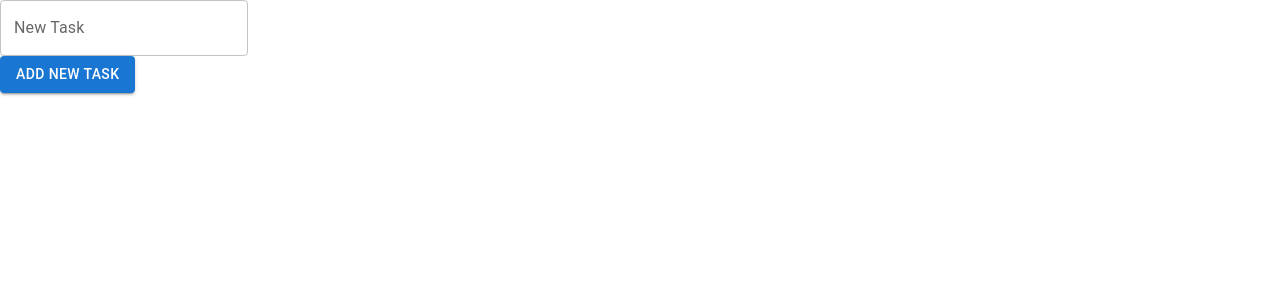
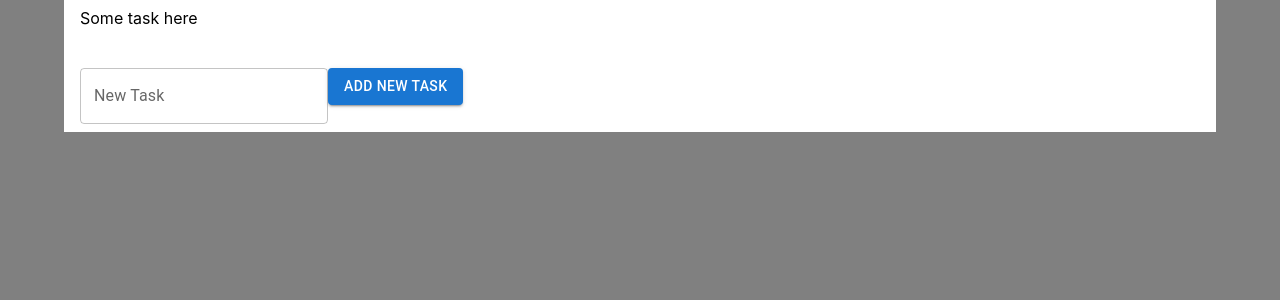
Before and after one commit to acgass/react-task-list, a React (Create React App) app: page / in a window 1280 px wide. Shown: the top 300 px of the page. Built offline with nearby package versions, Linux system fonts and the light colour scheme.

Commit message:
adding stack for the list

```diff
--- a/src/index.css
+++ b/src/index.css
@@ -3,8 +3,10 @@ body {
   font-family: -apple-system, BlinkMacSystemFont, 'Segoe UI', 'Roboto', 'Oxygen',
     'Ubuntu', 'Cantarell', 'Fira Sans', 'Droid Sans', 'Helvetica Neue',
     sans-serif;
+  color: white;
   -webkit-font-smoothing: antialiased;
   -moz-osx-font-smoothing: grayscale;
+  background-color: grey;
 }
 
 code {
--- a/src/index.js
+++ b/src/index.js
@@ -1,10 +1,14 @@
 import React from 'react';
 import ReactDOM from 'react-dom/client';
-import './index.css';
 import App from './App';
 import reportWebVitals from './reportWebVitals';
 import Button from '@mui/material/Button';
 import TextField from '@mui/material/TextField';
+import Stack from '@mui/material/Stack';
+import Item from '@mui/material/ListItem';
+import { Box, Container } from '@mui/system';
+import Grid from '@mui/material/Grid';
+import './index.css';
 
 
 function AddButton(props){
@@ -28,23 +32,36 @@ class Task extends React.Component {
 
 class TaskList extends React.Component {
 
-  renderAddButton(i) {
+  renderAddTaskRow(i) {
     return(
-      <AddButton
-        onClick={() => console.log('this was hit')}
-      />
+      <div className='row'>
+          <TextField id="outlined-basic" label="New Task" variant="outlined"
+          />
+          <AddButton
+            onClick={() => console.log('this was hit')}
+          />
+      </div>
     );
   }
   render() {
     return (
-    <div>
-      <div>
-        <TextField id="outlined-basic" label="New Task" variant="outlined" />
-      </div>
-      <div>
-        {this.renderAddButton()}
-      </div>
-    </div>
+      <Container
+        alignItems="center"
+      >
+        <Stack spacing={3}
+            sx={{
+            backgroundColor: 'white',
+            color: 'black',
+          }}
+        >
+          <Item>
+            Some task here
+          </Item>
+          <Item>
+            {this.renderAddTaskRow()}
+          </Item>
+        </Stack>
+      </Container>
     );
   }
 }
```
